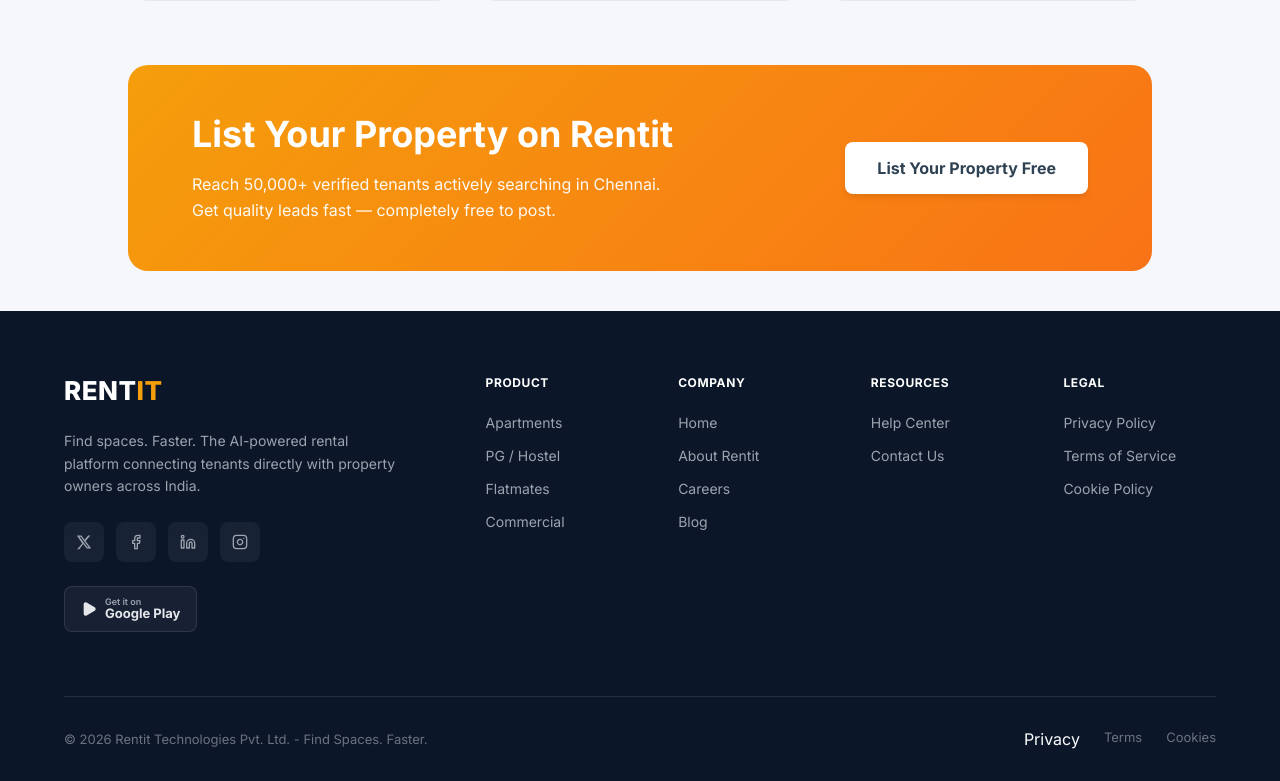
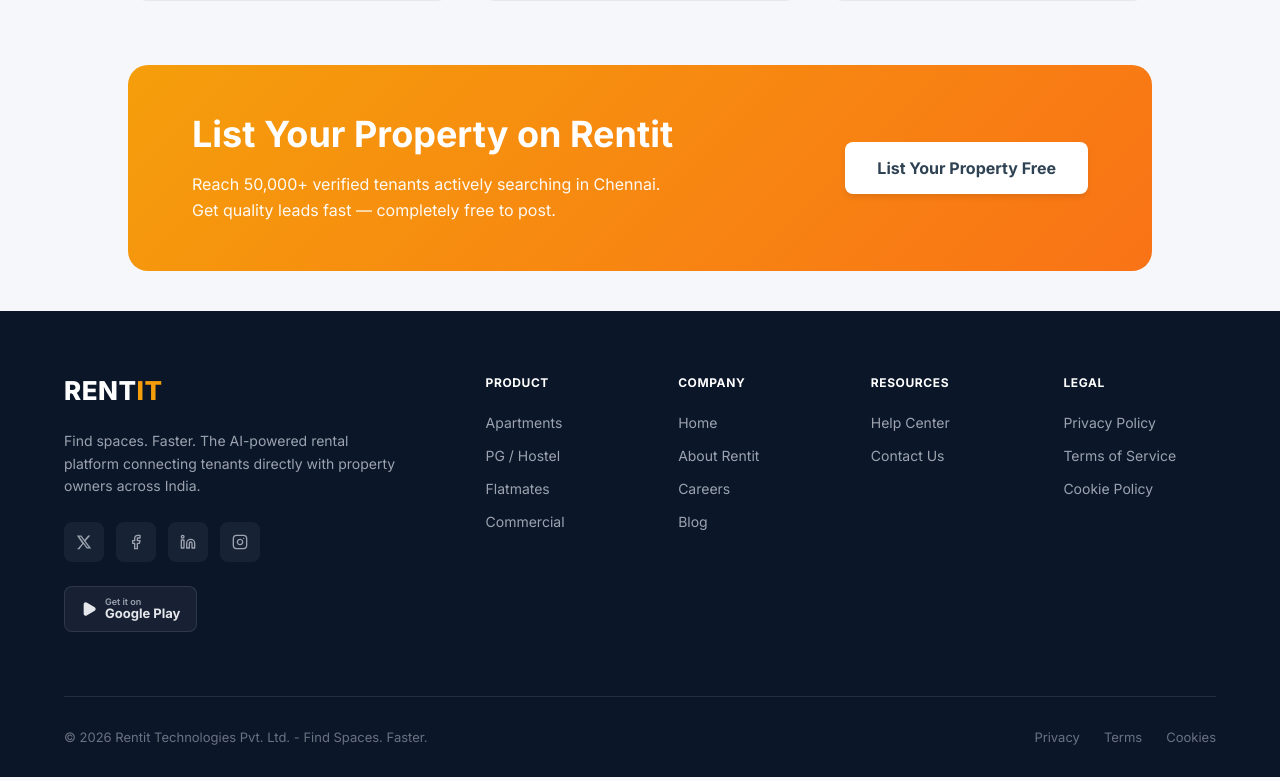
Before and after one commit to gowtham2005balu/Rentit-web-App, a Next.js app: page / in a window 1280 px wide. Shown: the part 3290-4071 px from the top of the page. Built offline with nearby package versions, Linux system fonts and the light colour scheme; no server answers; the database is empty.

Commit message:
Update Footer.tsx

```diff
--- a/components/Footer.tsx
+++ b/components/Footer.tsx
@@ -140,7 +140,7 @@
             © 2026 Rentit Technologies Pvt. Ltd. - Find Spaces. Faster.
           </div>
           <div className={styles.bottomLinks}>
-            <a href="https://apps-zuntra.github.io/rentit-privacypolicy/index.html className={styles.bottomLinkItem}">Privacy</a>
+            <a href="https://apps-zuntra.github.io/rentit-privacypolicy/index.html" className={styles.bottomLinkItem}>Privacy</a>
             <a href="https://apps-zuntra.github.io/rentit-privacypolicy" className={styles.bottomLinkItem}>Terms</a>
             <a href="/cookie-policy" className={styles.bottomLinkItem}>Cookies</a>
           </div>
```
